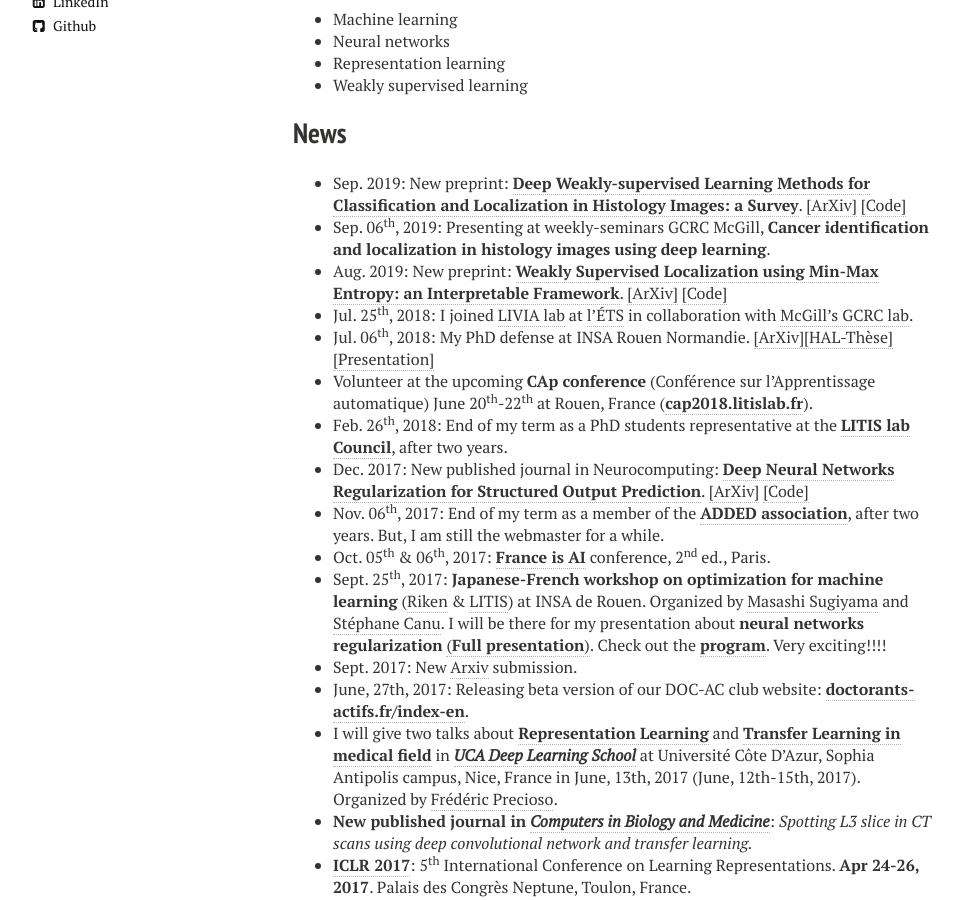
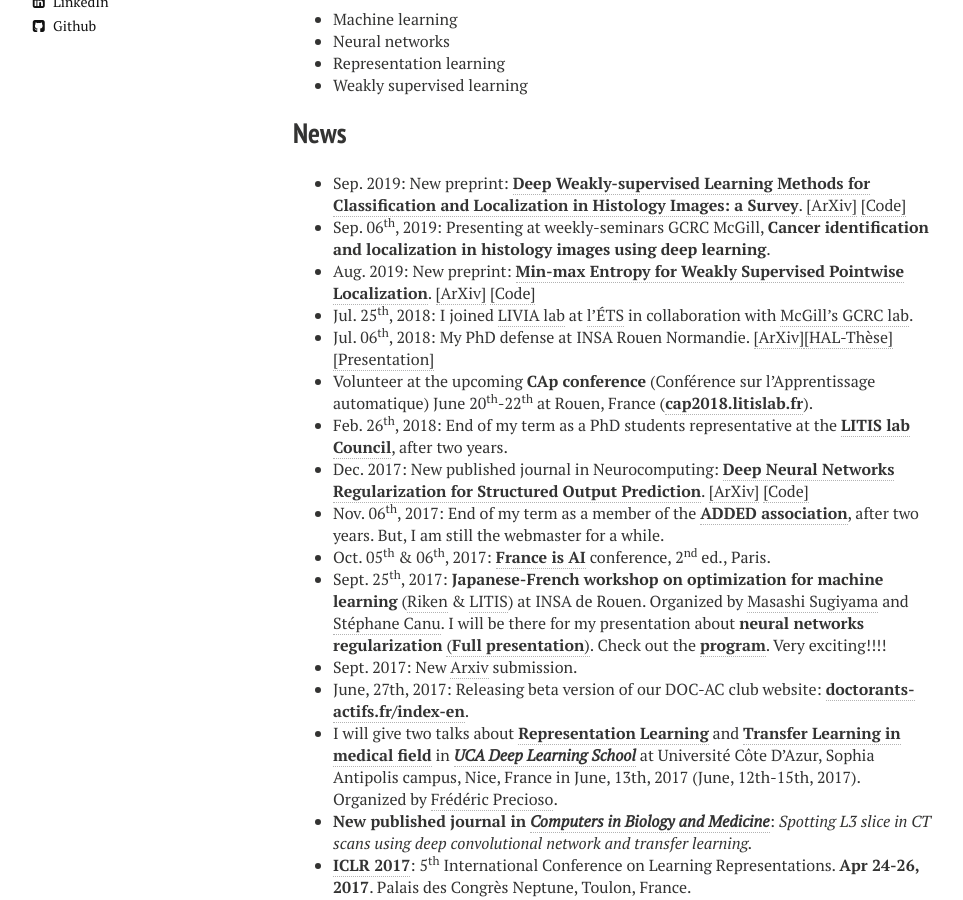
Before and after one commit to sbelharbi/sbelharbi.github.io, a Jekyll site: the page built from index.md, in a window 1280 px wide and 900 px high, scrolled down 1558 px. Shown: the whole window, without its empty margins (27-990 px from the left). Built offline with Jekyll 4.4.1, drawn with Linux system fonts in a browser that asks for light colours; nearby versions of some CDN libraries.

Commit message:
up arxiv

```diff
--- a/_layouts/publications.html
+++ b/_layouts/publications.html
@@ -135,7 +135,7 @@ Supervisor: Sébastien Adam, Advisors: Clément Chatelain, Romain Hérault.
 	<!-- Item: belharbi2019wsolentropy -->
 <li >
 <span class="authorme">S. Belharbi</span>, J. Rony, J. Dolz, I. Ben Ayed, L. McCaffrey and E. Granger,
-&ldquo;<b><em>Weakly Supervised Localization using Min-Max Entropy: an Interpretable Framework</em></b>&rdquo;,
+&ldquo;<b><em>Min-max Entropy for Weakly Supervised Pointwise Localization</em></b>&rdquo;,
 <i>CoRR</i>, 2019.
 <a href="javascript:toggleBibtex('belharbi2019wsolentropy')">[BibTeX]</a>
 
@@ -145,7 +145,7 @@ Supervisor: Sébastien Adam, Advisors: Clément Chatelain, Romain Hérault.
 <pre>
 @article{belharbi2019wsolentropy,
   author = {Belharbi, S. and Rony, J. and Dolz, J. and Ben Ayed, I. and McCaffrey, L. and Granger, E.},
-  title = {Weakly Supervised Localization using Min-Max Entropy: an Interpretable Framework},
+  title = {Min-max Entropy for Weakly Supervised Pointwise Localization},
   journal = {CoRR},
   volume = {abs/1907.12934},
   year = {2019}
--- a/bib/bib.bib
+++ b/bib/bib.bib
@@ -206,7 +206,7 @@
 
 @Article{belharbi2019wsolentropy,
   author  = {Belharbi, S. and Rony, J. and Dolz, J. and Ben Ayed, I. and McCaffrey, L. and Granger, E.},
-  title   = {Weakly Supervised Localization using Min-Max Entropy: an Interpretable Framework},
+  title   = {Min-max Entropy for Weakly Supervised Pointwise Localization},
   journal = {coRR},
   year    = {2019},
   pllinks = {[ArXiv]:https://arxiv.org/abs/1907.12934;[Code]:https://github.com/sbelharbi/wsol-min-max-entropy-interpretability},
--- a/index.md
+++ b/index.md
@@ -44,7 +44,7 @@ supervised by [Prof. Sébastien Adam](http://pagesperso.litislab.fr/sebadam/) (d
 ## News
 * Sep. 2019: New preprint: [**Deep Weakly-supervised Learning Methods for Classification and Localization in Histology Images: a Survey**](https://arxiv.org/abs/1909.03354). <a href="https://arxiv.org/abs/1909.03354">[ArXiv]</a> <a href="https://github.com/jeromerony/survey_wsl_histology">[Code]</a>
 * Sep. 06<sup>th</sup>, 2019: Presenting at weekly-seminars GCRC McGill, **Cancer identification and localization in histology images using deep learning**.
-* Aug. 2019: New preprint: [**Weakly Supervised Localization using Min-Max Entropy: an Interpretable Framework**](https://arxiv.org/abs/1907.12934). <a href="https://arxiv.org/abs/1907.12934">[ArXiv]</a> <a href="https://github.com/sbelharbi/wsol-min-max-entropy-interpretability">[Code]</a>
+* Aug. 2019: New preprint: [**Min-max Entropy for Weakly Supervised Pointwise Localization**](https://arxiv.org/abs/1907.12934). <a href="https://arxiv.org/abs/1907.12934">[ArXiv]</a> <a href="https://github.com/sbelharbi/wsol-min-max-entropy-interpretability">[Code]</a>
 * Jul. 25<sup>th</sup>, 2018: I joined [LIVIA lab](https://www.etsmtl.ca/Unites-de-recherche/LIVIA/accueil) at [l'ÉTS](https://www.etsmtl.ca/) in collaboration with [McGill's GCRC lab](https://mcgillgcrc.com/).
 * Jul. 06<sup>th</sup>, 2018: My PhD defense at INSA Rouen Normandie.
 <a href="https://arxiv.org/abs/1807.05292">[ArXiv]</a><a href="https://tel.archives-ouvertes.fr/tel-01835035">[HAL-Thèse]</a><a href="/publications/2018/presentation-phd-defense-2018.pdf">[Presentation]</a>
```
Also changed, not shown: 1 other file.
